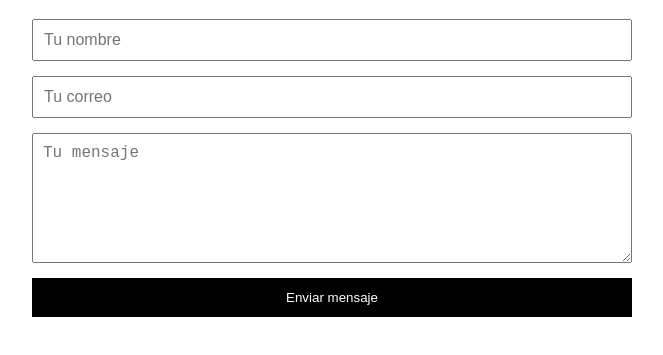
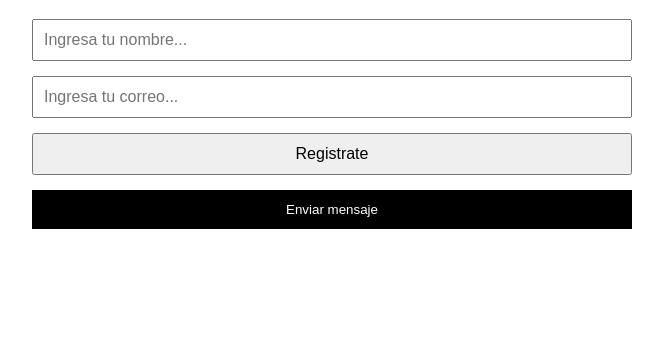
Before and after one commit to Condorito65/probar, a plain HTML site: page index.html in a window 1280 px wide. Shown: the part 121-476 px from the top of the page, without its empty margins (308-971 px from the left). Drawn offline with Linux system fonts and the light colour scheme.

Commit message:
Update index.html

```diff
--- a/index.html
+++ b/index.html
@@ -44,26 +44,9 @@
   <form  action="https://formspree.io/f/mojbekeg"
   method="POST">
 
-    <input
-      type="text"
-      name="nombre"
-      placeholder="Tu nombre"
-      required
-    >
-
-    <input
-      type="email"
-      name="email"
-      placeholder="Tu correo"
-      required
-    >
-
-    <textarea
-      name="mensaje"
-      rows="6"
-      placeholder="Tu mensaje"
-      required
-    ></textarea>
+   <input type="text" name="nombre" placeholder="Ingresa tu nombre..." required>
+            <input type="email" name="email" placeholder="Ingresa tu correo..." required>
+            <input type="submit" name="valor" value="Registrate">
 
     <button type="submit">
       Enviar mensaje
```
